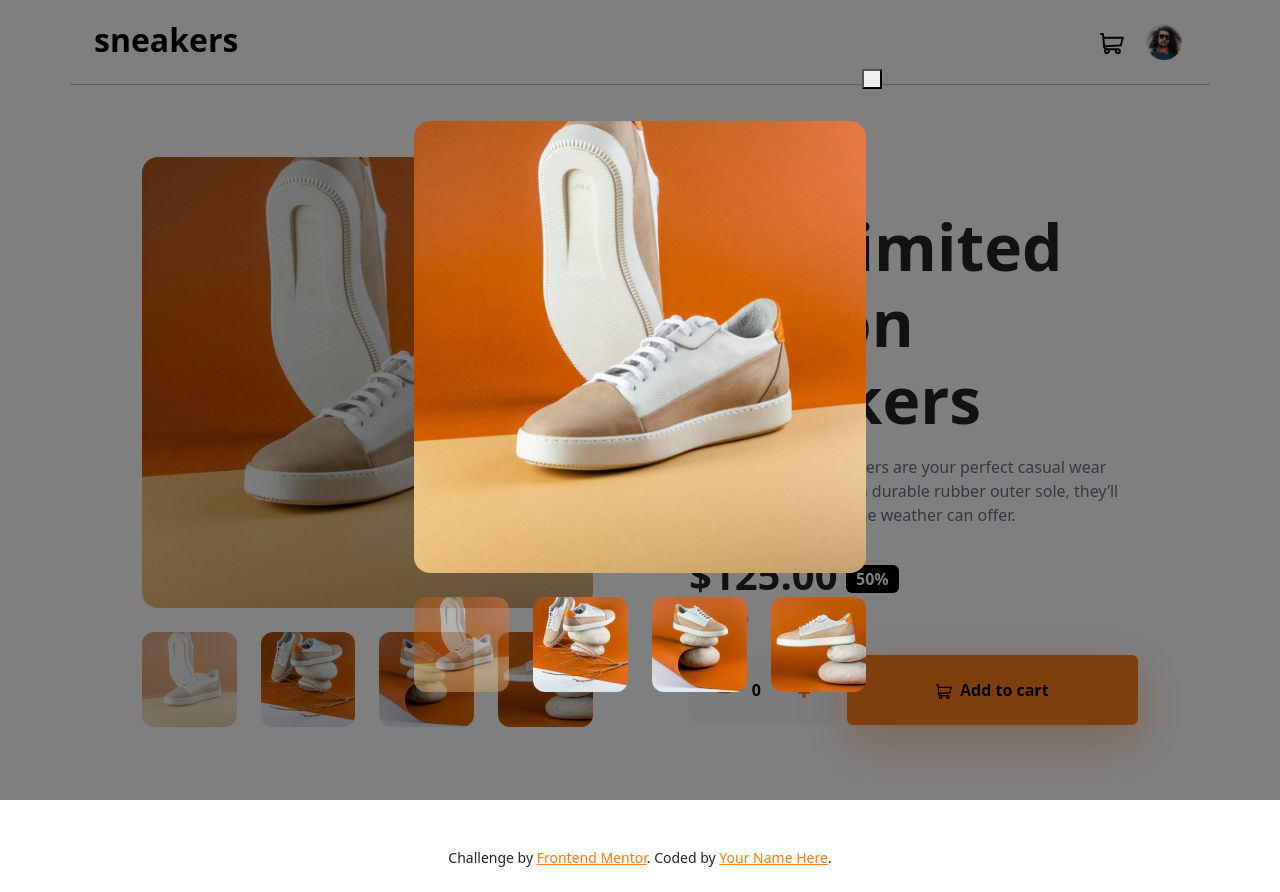
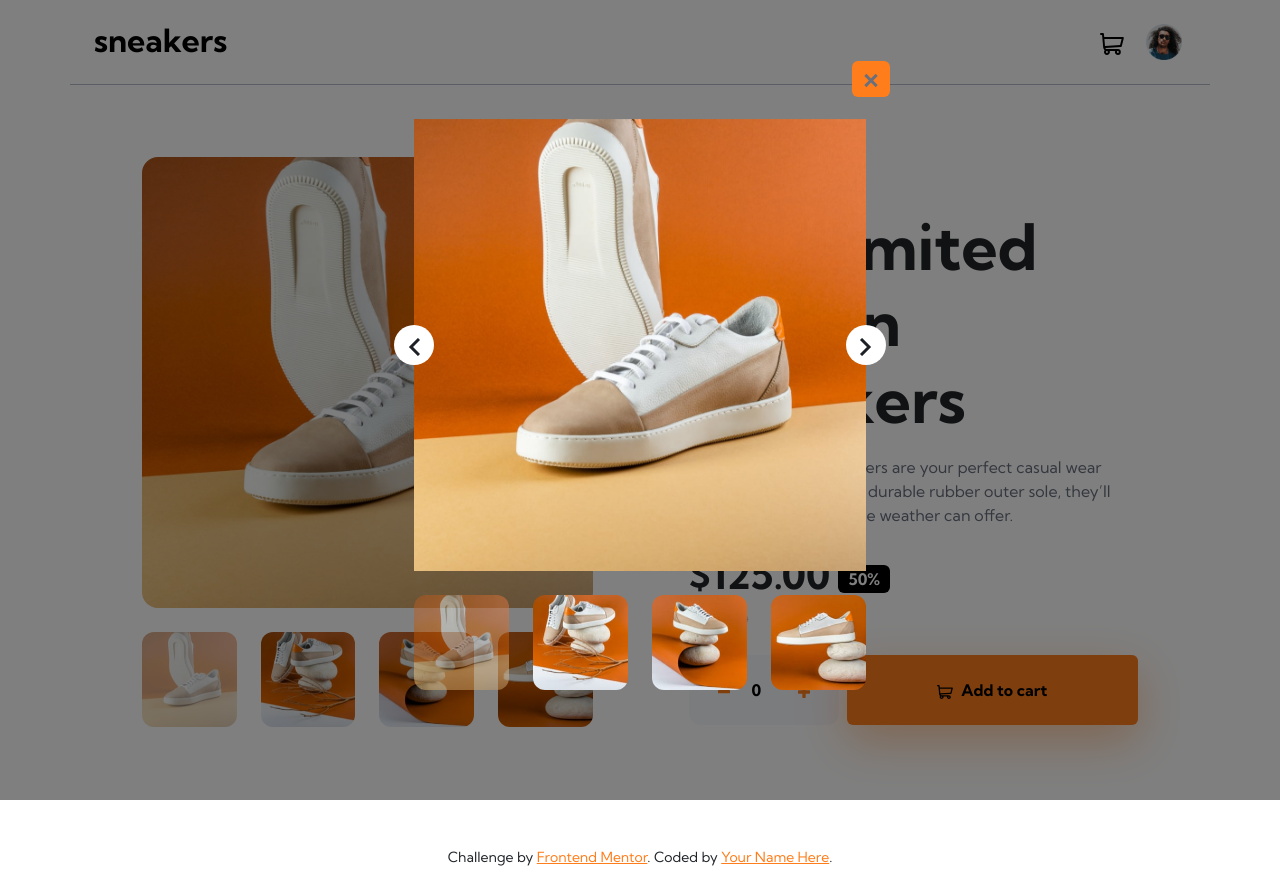
Before and after one commit to dev0xgenius/ecommerce-product-page, a React (Vite) app: page / in a window 1280 px wide. Both pictures are taken after a click on the button "Previous". Built offline with nearby package versions, Linux system fonts and the light colour scheme.

Commit message:
Fix lightbox

```diff
--- a/index.html
+++ b/index.html
@@ -10,6 +10,9 @@
   <link rel="icon" type="image/png" sizes="32x32" href="./src/assets/images/favicon-32x32.png">
   <!-- <link rl="stylesheet" type="text/css" href="./src/scss/styles.scss" /> -->
   <title>Frontend Mentor | E-commerce product page</title>
+  <style>
+    @import url('https://fonts.googleapis.com/css2?family=Kumbh+Sans:wght@100..900&display=swap');
+  </style>
 </head>
 
 <body class="min-vh-100 w-100 h-auto row flex-column">
--- a/src/components/ProductShowCase/ProductShowCase.tsx
+++ b/src/components/ProductShowCase/ProductShowCase.tsx
@@ -18,14 +18,23 @@ export default function ProductShowCase(props: Props) {
   const [index, setIndex] = useState(0);
   const [modalOpen, setModalOpen] = useState(false);
 
+  const handleCarouselClick = (evt) => {
+    if (window.innerWidth > 991)
+      setModalOpen(m => !m);
+  }
+
   const prevIcon = (
-    <Button className={styles.carouselIcon}>
+    <Button className={`${styles.carouselIcon} ${props.modal ? "" : styles.modal}`}
+    style={{left: props.modal ? "" : "-50%"}}
+    >
       <img src="src/assets/images/icon-previous.svg" />
     </Button>
   );
 
   const nextIcon = (
-    <Button className={styles.carouselIcon}>
+    <Button className={`${styles.carouselIcon} ${props.modal ? "" : styles.modal}`}
+      style={{right: props.modal ? "" : "-50%"}}
+    >
       <img src="src/assets/images/icon-next.svg" />
     </Button>
   );
@@ -42,8 +51,9 @@ export default function ProductShowCase(props: Props) {
         <Carousel fade slide={false} activeIndex={index}
           onSelect={selectedIndex => setIndex(selectedIndex)}
           prevIcon={prevIcon} nextIcon={nextIcon} indicators={false}
-          onClick={() => setModalOpen(m => !m)}
-          className="rounded-end-md-4 rounded-start-lg-4 overflow-hidden w-100"
+          onClick={handleCarouselClick}
+          className="rounded-end-md-4 rounded-start-lg-4 w-100"
+          style={{overflow: props.modal ? "hidden" : "visible"}}
         >
           <Carousel.Item>
             <img src="src/assets/images/image-product-1.jpg"
@@ -82,10 +92,15 @@ export default function ProductShowCase(props: Props) {
           <img src="src/assets/images/image-product-4-thumbnail.jpg" />
         </Button>
       </div>
-      <div className="d-none d-lg-block w-100 position-relative">
+      <div className={styles.modal}>
         <Modal show={props.modal && modalOpen} onHide={() => setModalOpen(false)}
           className="p-3 p-md-2 p-lg-0" centered>
-          <Modal.Header closeButton></Modal.Header>
+          <Modal.Header>
+            <Button
+              onClick={() => setModalOpen(false)}
+              className="border-0 position-absolute end-0"
+            ><img src="src/assets/images/icon-close.svg" fill="pink"/></Button>
+          </Modal.Header>
           <Modal.Body>
             <ProductShowCase modal={false}/>
           </Modal.Body>
--- a/src/components/ProductShowCase/productShowCase.module.scss
+++ b/src/components/ProductShowCase/productShowCase.module.scss
@@ -37,3 +37,8 @@ button.carouselIcon {
     }
   }
 }
+
+.carouselIcon.modal {
+  display: block;
+  position: relative;
+}
--- a/src/components/Profile/Profile.tsx
+++ b/src/components/Profile/Profile.tsx
@@ -16,7 +16,7 @@ export default function Profile() {
 
   return (
     <Row className="align-items-center gap-3 m-auto me-1 position-sm-relative"
-      onMouseEnter={toggleCart} onMouseLeave={toggleCart}
+      onMouseOver={toggleCart}
     >
       <Button className="bg-transparent border-0 col p-0 position-relative"
         aria-controls="cartCard" aria-expanded={isCartOpen}
--- a/src/scss/config/_global.scss
+++ b/src/scss/config/_global.scss
@@ -5,6 +5,7 @@
 
 $box-shadow-lg: 0 1rem 3rem rgba($primary, .4);
 $grid-gutter-width: 0;
+$font-family-base: "Kumbh Sans";
 
 @import "bootstrap/scss/variables";
 @import "bootstrap/scss/variables-dark";
```
Also changed, not shown: src/scss/config/_custom-carousel.scss (line endings or trailing spaces).
